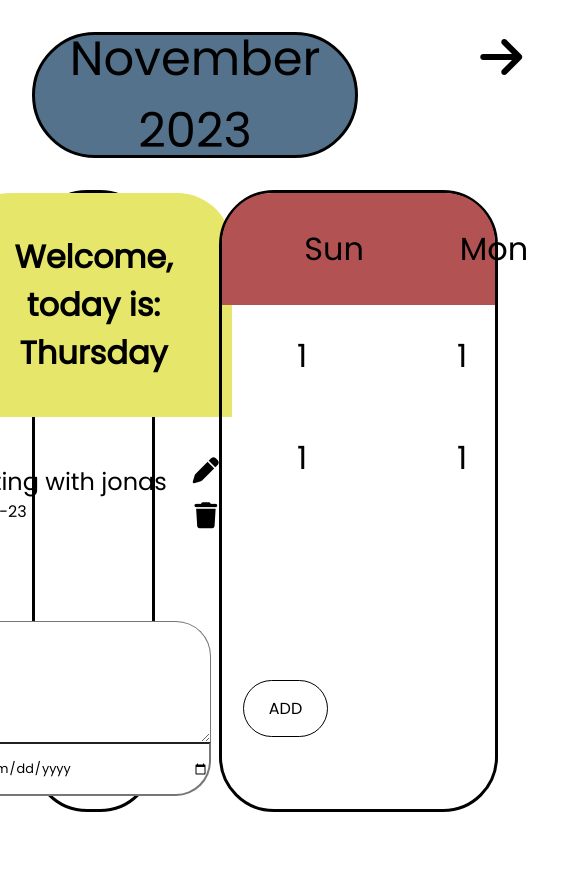
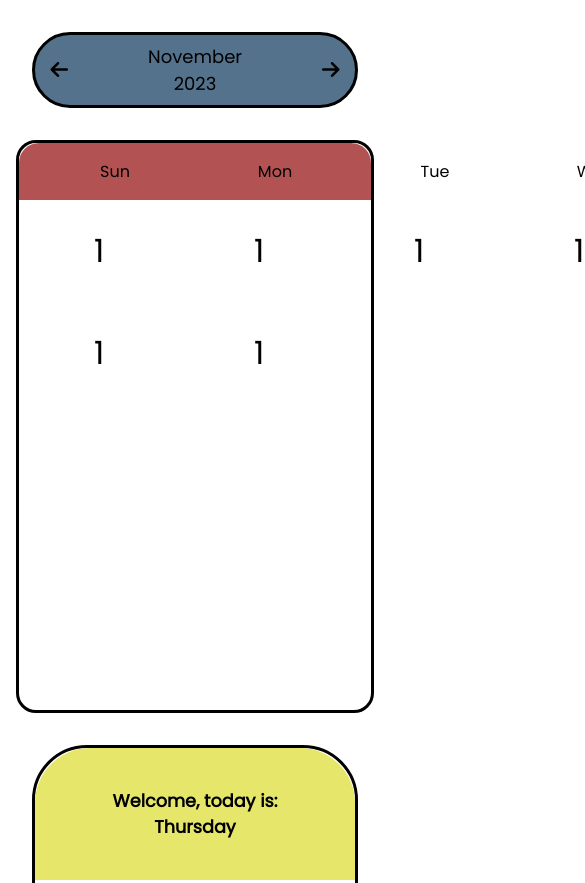
Before and after one commit to Vincent1Vincent2/Calendar, a website: page public/index.html in a window 390 px wide. Shown: the top 883 px of the page, 585 px wide, since content can reach past the window. Before the commit the page ends 846 px from the top, so only its background shows below. Drawn offline with Linux system fonts and the light colour scheme.

Commit message:
added css for mobile version

```diff
--- a/public/style.css
+++ b/public/style.css
@@ -71,11 +71,12 @@ header {
 }
 
 .addNewTodo {
-  display: flex;
+  /* display: flex; */
   flex-direction: row;
   align-items: center;
   gap: 2rem;
-  padding: 50px;
+  /* padding: 50px; */
+  text-align: center;
 }
 
 .inputContainer {
@@ -84,7 +85,7 @@ header {
 }
 
 .todoText {
-  width: 350px;
+  width: 100%;
   height: 120px;
   font-size: 1.3rem;
   border-bottom: none;
@@ -98,6 +99,7 @@ header {
   font-size: 0.8rem;
   border-bottom-left-radius: 35px;
   border-bottom-right-radius: 35px;
+  width: 100%;
 }
 
 .addTodo {
@@ -107,6 +109,8 @@ header {
   padding: 15px 25px;
   background-color: white;
   font-size: 1rem;
+  margin: 10px 0;
+  justify-content: center;
 }
 
 .addTodo:hover {
@@ -116,6 +120,7 @@ header {
 main {
   height: calc(100svh - 190px);
   display: flex;
+  width: 100vh;
 }
 
 aside {
@@ -133,7 +138,7 @@ aside {
 .activeTodoContainer {
   display: flex;
   align-items: center;
-  padding: 40px;
+  padding: 20px;
 }
 
 button {
@@ -148,10 +153,11 @@ button {
   flex-direction: column;
   justify-content: space-between;
   align-items: center;
+  max-width: 100%;
 }
 
 .calenderContainer {
-  width: calc(100% - 30%);
+  /* width: calc(100% - 30%); */
   margin: 1rem 2rem;
   border: solid;
   border-radius: 55px;
@@ -199,3 +205,62 @@ button {
 .date:hover {
   background-color: aliceblue;
 }
+
+@media screen and (max-width: 767px) {
+  header {
+    height: 30px;
+  }
+
+  .currentMonthContainer {
+    display: flex;
+    justify-content: space-between;
+    align-items: center;
+    padding: 10px;
+    gap: 0;
+  }
+
+  #currentMonth {
+    font-size: 18px;
+  }
+
+  #monthBack,
+  #monthForward {
+    font-size: 20px;
+  }
+
+  main {
+    display: flex;
+    flex-direction: column;
+    width: 100%;
+  }
+
+  .calenderContainer {
+    /* width: calc(100% - 30%); */
+    margin: 1rem;
+    border: solid;
+    border-radius: 20px;
+    order: -1;
+}
+
+.daysName {
+  font-size: 1rem;
+  padding: 1rem;
+  border-top-left-radius: 20px;
+  border-top-right-radius: 20px;
+}
+
+aside {
+    height:auto;
+    width: auto;
+}
+
+.welcomeSegment {
+  text-align: center;
+  font-size: 1.1rem;
+}
+
+.todoTitle {
+  font-size: 1rem;
+}
+
+}
```
